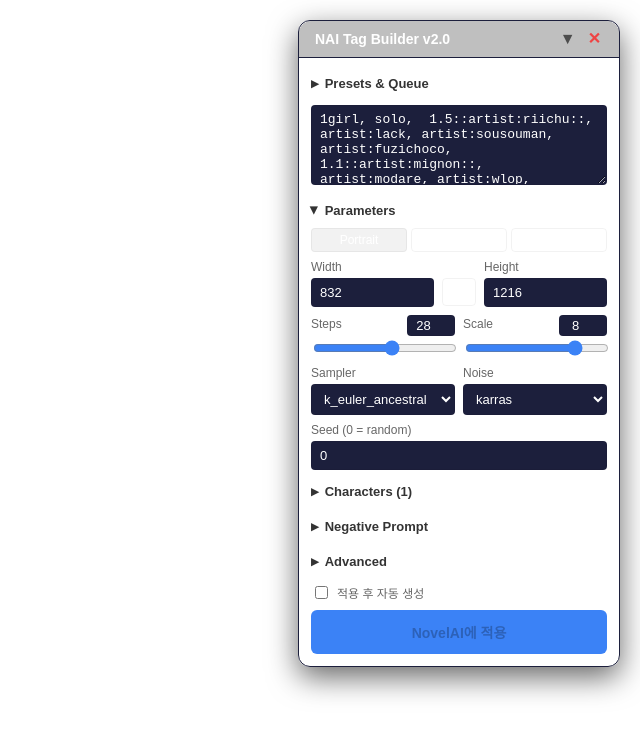
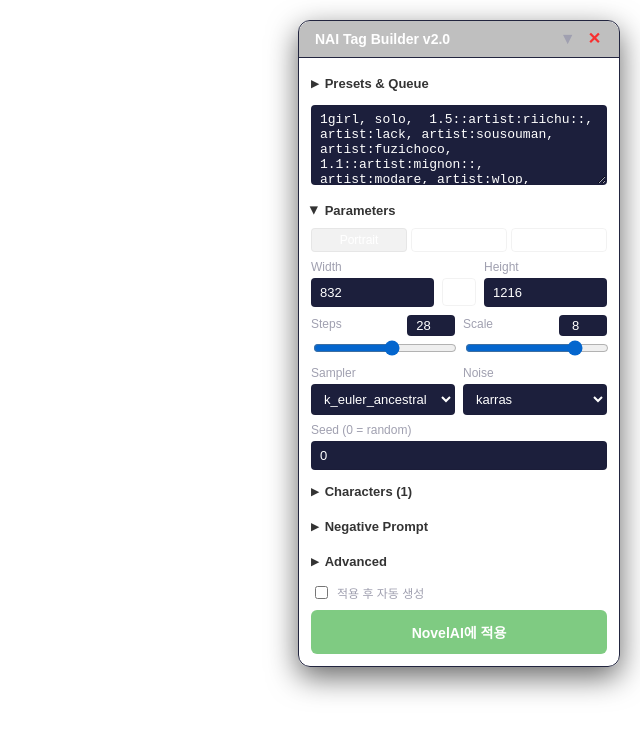
Before and after one commit to jn01020304/nai-tag-builder, a React (Vite) app: page / in a window 1280 px wide. Shown: the top 736 px of the page, without its empty margins (640-1280 px from the left). Built offline with nearby package versions, Linux system fonts and the light colour scheme.

Commit message:
Apply advanced theme colors to UI components & allow vertical resize

```diff
--- a/src/components/ApplyButton.tsx
+++ b/src/components/ApplyButton.tsx
@@ -13,8 +13,8 @@ export default function ApplyButton({ isApplying, onApply }: Props) {
       style={{
         width: '100%',
         padding: '12px',
-        backgroundColor: isApplying ? theme.surface1 : theme.blue,
-        color: theme.crust,
+        backgroundColor: isApplying ? theme.surface1 : theme.green,
+        color: isApplying ? theme.subtext0 : '#ffffff', // Usually white text over intensity button
         border: 'none',
         borderRadius: '6px',
         fontWeight: 'bold',
--- a/src/components/AutoGeneratePanel.tsx
+++ b/src/components/AutoGeneratePanel.tsx
@@ -48,7 +48,7 @@ export default function AutoGeneratePanel({
                     type="checkbox"
                     checked={autoGenerate}
                     onChange={(e) => setAutoGenerate(e.target.checked)}
-                    style={{ accentColor: theme.blue }}
+                    style={{ accentColor: theme.blue }} // check box color (use blue / lowInt)
                 />
                 적용 후 자동 생성
             </label>
--- a/src/components/CharacterCaptions.tsx
+++ b/src/components/CharacterCaptions.tsx
@@ -33,7 +33,7 @@ export default function CharacterCaptions({ characters, dispatch }: Props) {
             <label style={{ ...labelStyle, marginBottom: 0 }}>Character {idx + 1}</label>
             <button
               onClick={() => dispatch({ type: 'REMOVE_CHARACTER', id: char.id })}
-              style={{ background: 'none', border: 'none', color: theme.red, cursor: 'pointer', fontSize: '14px', padding: '0 2px' }}
+              style={{ background: 'none', border: 'none', color: theme.warningError, cursor: 'pointer', fontSize: '14px', padding: '0 2px' }}
             >
               &#10005;
             </button>
@@ -46,8 +46,8 @@ export default function CharacterCaptions({ characters, dispatch }: Props) {
             style={{
               ...inputStyle,
               width: '100%',
-              height: '50px',
-              resize: 'none',
+              minHeight: '50px',
+              resize: 'vertical',
               marginBottom: '4px',
             }}
           />
--- a/src/components/NegativePrompt.tsx
+++ b/src/components/NegativePrompt.tsx
@@ -19,8 +19,8 @@ export default function NegativePrompt({ state, dispatch }: Props) {
         style={{
           ...inputStyle,
           width: '100%',
-          height: '50px',
-          resize: 'none',
+          minHeight: '50px',
+          resize: 'vertical',
           marginBottom: '8px',
         }}
       />
@@ -35,8 +35,8 @@ export default function NegativePrompt({ state, dispatch }: Props) {
             style={{
               ...inputStyle,
               width: '100%',
-              height: '36px',
-              resize: 'none',
+              minHeight: '36px',
+              resize: 'vertical',
             }}
           />
         </div>
--- a/src/components/PresetManager.tsx
+++ b/src/components/PresetManager.tsx
@@ -198,7 +198,7 @@ export default function PresetManager({ state, dispatch, queue, setQueue, queueM
                         <button
                             onClick={() => handleDelete(p.id)}
                             title="Delete"
-                            style={{ ...smallBtnStyle, fontSize: '11px', padding: '2px 6px', color: theme.red }}
+                            style={{ ...smallBtnStyle, fontSize: '11px', padding: '2px 6px', color: theme.warningError }}
                         >
                             ✕
                         </button>
@@ -233,7 +233,7 @@ export default function PresetManager({ state, dispatch, queue, setQueue, queueM
                                 {p.name}
                                 <button onClick={() => moveInQueue(p.id, -1)} style={tinyBtn} title="Move up">▲</button>
                                 <button onClick={() => moveInQueue(p.id, 1)} style={tinyBtn} title="Move down">▼</button>
-                                <button onClick={() => toggleQueue(p.id)} style={{ ...tinyBtn, color: theme.red }} title="Remove">✕</button>
+                                <button onClick={() => toggleQueue(p.id)} style={{ ...tinyBtn, color: theme.warningError }} title="Remove">✕</button>
                             </span>
                         ))}
                     </div>
--- a/src/styles/theme.ts
+++ b/src/styles/theme.ts
@@ -18,6 +18,11 @@ export interface ThemeColors {
   tagPositiveBg: string;
   tagNegativeBg: string;
   fontFamily: string; // NovelAI font
+  intensityLow: string; // low-intensity-color-*, < 1.0 weights
+  intensityMid: string; // mid-intensity-color-*, 1.0 weights
+  intensityHigh: string; // high-intensity-color-*, > 1.0 weights
+  warningError: string; // Error red
+  headerText: string; // Dimmer text used for headers/labels
 }
 
 // Fallback to NovelAI Deep Navy (Ink theme will override these)
@@ -39,6 +44,11 @@ const fallbackTheme: ThemeColors = {
   tagPositiveBg: 'rgba(102, 59, 39, 0.8)',
   tagNegativeBg: 'rgba(29, 66, 115, 0.8)',
   fontFamily: 'sans-serif',
+  intensityLow: 'rgba(4, 102, 206, 0.3)',
+  intensityMid: 'rgba(0, 151, 7, 0.5)',
+  intensityHigh: 'rgba(184, 55, 0, 0.5)',
+  warningError: 'rgb(248, 48, 48)',
+  headerText: 'rgba(255, 255, 255, 0.5)',
 };
 
 export const defaultInputStyle = (theme: ThemeColors): React.CSSProperties => ({
@@ -108,31 +118,53 @@ export function useDynamicTheme() {
       const accentBg = generateBtn ? getComputedStyle(generateBtn).backgroundColor : fallbackTheme.yellow;
 
       const mainBg = getBg(['.image-gen-page', 'main', '#__next > div > div'], getComputedStyle(document.body).backgroundColor || fallbackTheme.base);
-      const panelBg = getBg(['.image-gen-prompt-main', 'nav', 'aside', 'textarea'], fallbackTheme.surface0);
+      const panelBg = getBg(['.settings-panel', '.image-gen-prompt-main', 'nav', 'aside'], fallbackTheme.surface0);
+      const inputBg = getBg(['textarea', 'input[type="text"]'], fallbackTheme.mantle);
       const textFg = getFg(['.image-gen-page', 'p', 'h1', 'h2', 'span', 'body'], fallbackTheme.text);
+      const headerFg = getFg(['label', '.sc-9882ac77-42'], fallbackTheme.headerText);
+
+      // Intensity Scraping
+      const getIntensity = (regexStr: string, fallback: string) => {
+        const regex = new RegExp(regexStr);
+        const spans = Array.from(document.querySelectorAll('span')).filter(s => Array.from(s.classList).some(c => regex.test(c)));
+        for (const s of spans) {
+          const bg = getComputedStyle(s).backgroundColor;
+          if (bg && bg !== 'rgba(0, 0, 0, 0)' && bg !== 'transparent') return bg;
+        }
+        return fallback;
+      };
+
+      const lowInt = getIntensity('low-intensity-color', fallbackTheme.intensityLow);
+      const midInt = getIntensity('mid-intensity-color', fallbackTheme.intensityMid);
+      const highInt = getIntensity('high-intensity-color', fallbackTheme.intensityHigh);
 
       const scrapedFont = getComputedStyle(document.body).fontFamily || fallbackTheme.fontFamily;
 
-      const isVeryDark = mainBg === 'rgb(0, 0, 0)' || mainBg === 'rgba(0, 0, 0, 1)' || mainBg === 'rgb(19, 21, 44)' || mainBg === 'rgb(11, 12, 26)';
+      const isVeryDark = mainBg === 'rgb(0, 0, 0)' || mainBg === 'rgba(0, 0, 0, 1)' || mainBg === 'rgb(19, 21, 44)' || mainBg === 'rgb(11, 12, 26)' || mainBg === 'rgb(37, 41, 49)';
 
       const newTheme: ThemeColors = {
-        base: mainBg,
-        mantle: panelBg,
-        crust: isVeryDark ? '#0b0c1a' : 'rgba(0, 0, 0, 0.25)',
-        surface0: panelBg,
+        base: mainBg, // Background
+        mantle: inputBg, // Input Background
+        crust: isVeryDark ? '#0b0c1a' : 'rgba(0, 0, 0, 0.25)', // Dark Background
+        surface0: panelBg, // Sidebar / Prompt Main
         surface1: isVeryDark ? 'rgba(255, 255, 255, 0.1)' : 'rgba(0, 0, 0, 0.05)',
         surface2: isVeryDark ? 'rgba(255, 255, 255, 0.2)' : 'rgba(0, 0, 0, 0.1)',
-        text: textFg,
-        subtext0: isVeryDark ? 'rgba(255, 255, 255, 0.6)' : 'rgba(0, 0, 0, 0.6)',
+        text: textFg, // Foreground
+        subtext0: headerFg, // Header / Labels
         subtext1: isVeryDark ? 'rgba(255, 255, 255, 0.8)' : 'rgba(0, 0, 0, 0.8)',
-        blue: fallbackTheme.blue,
-        red: fallbackTheme.red,
-        green: fallbackTheme.green,
+        blue: lowInt,
+        red: fallbackTheme.warningError, // Warning/Error
+        green: midInt,
         yellow: accentBg,
         overlay0: isVeryDark ? 'rgba(255, 255, 255, 0.1)' : 'rgba(0, 0, 0, 0.1)',
         tagPositiveBg: fallbackTheme.tagPositiveBg,
         tagNegativeBg: fallbackTheme.tagNegativeBg,
         fontFamily: scrapedFont,
+        intensityLow: lowInt,
+        intensityMid: midInt,
+        intensityHigh: highInt,
+        warningError: fallbackTheme.warningError,
+        headerText: headerFg,
       };
 
       // Update globals for legacy components
```
